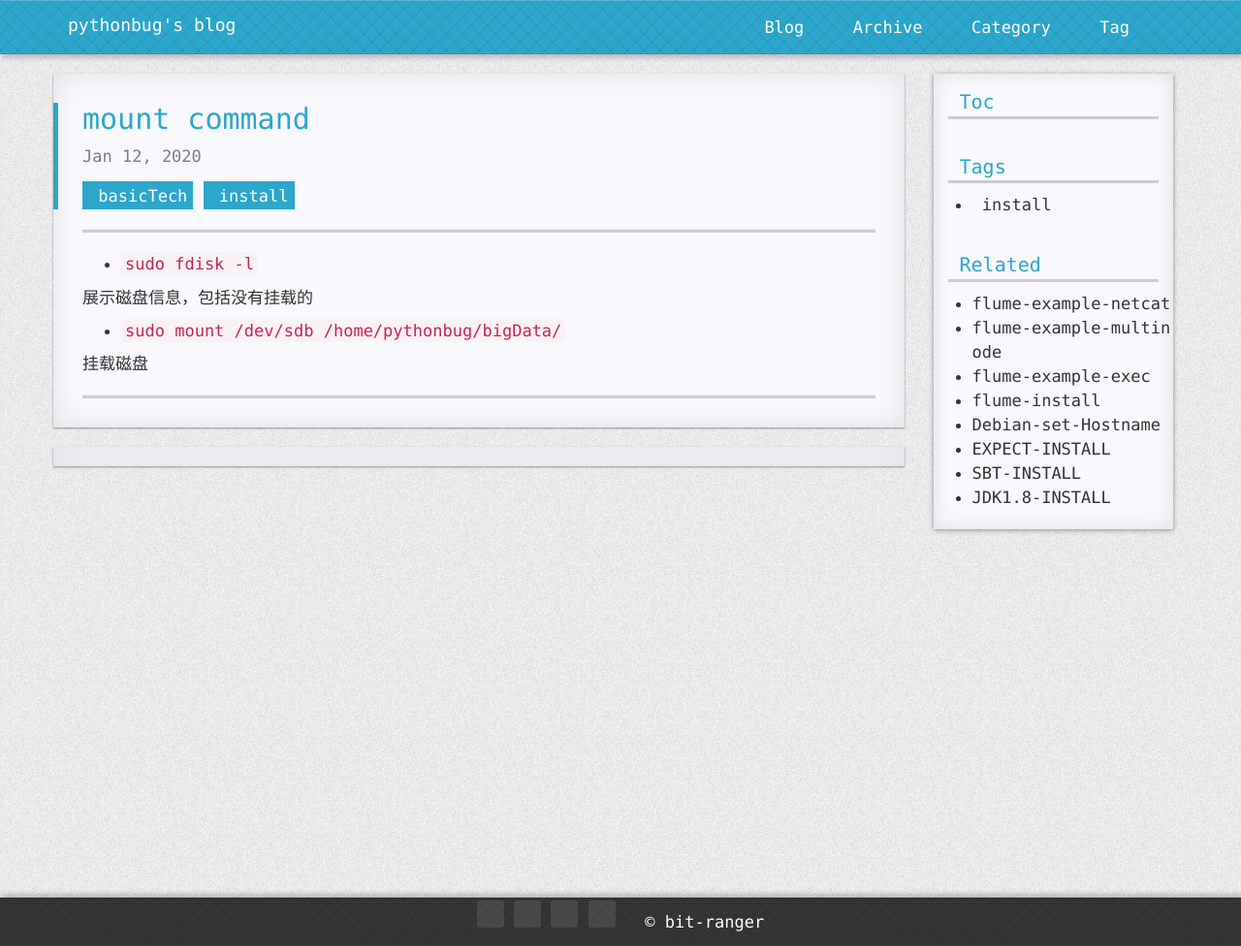
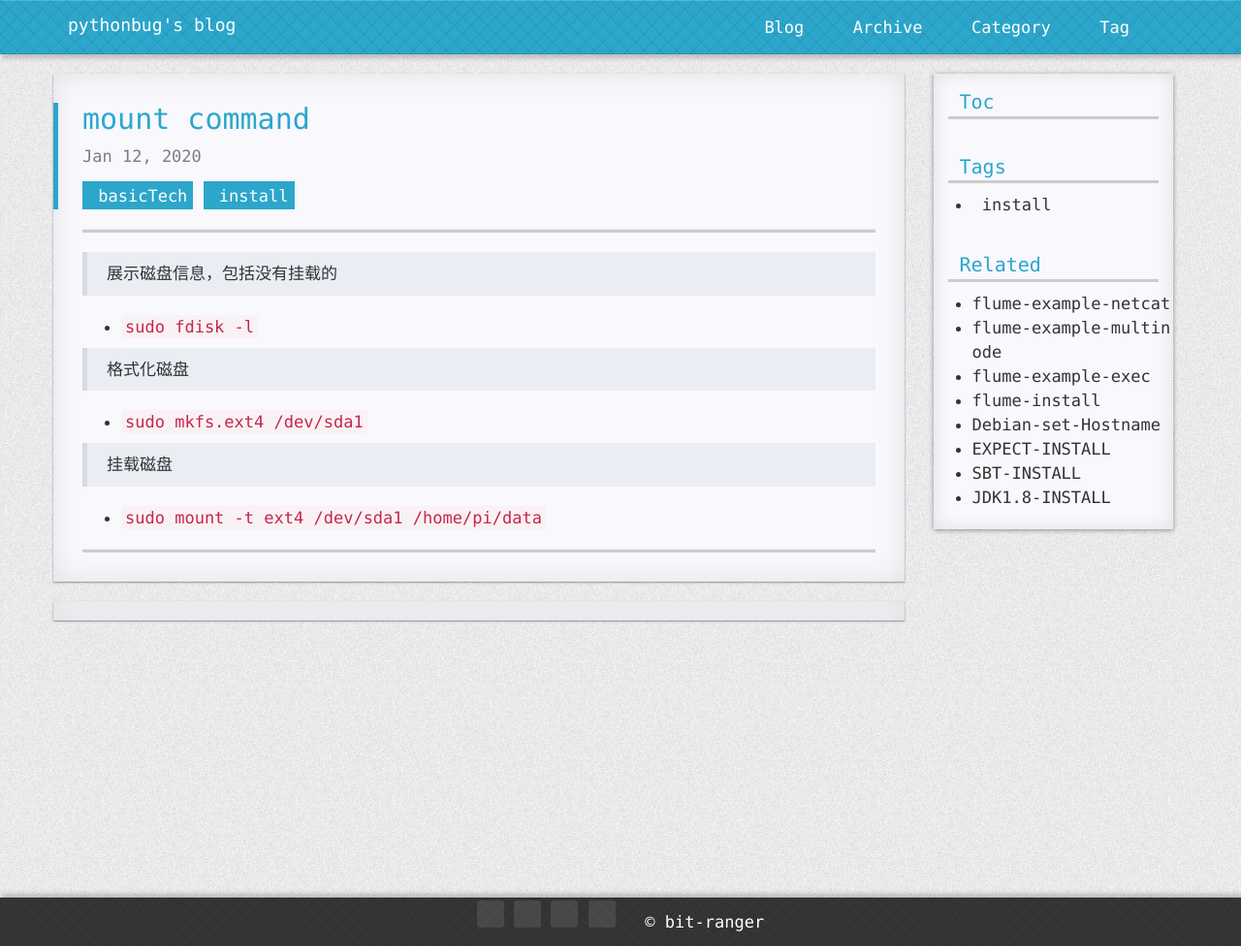
Before and after one commit to pythonbug/pythonbug.github.io, a Jekyll site: the page built from _posts/2020-01-12-mount-command.md, in a window 1280 px wide. Shown: the whole page at 97% size. Built offline with Jekyll 4.4.1, drawn with Linux system fonts in a browser that asks for light colours; nearby versions of some CDN libraries; comment, search, counter and statistics services are not loaded; a style sheet for code colours, icons or effects is not loaded.

Commit message:
磁盘挂载的扩展

```diff
--- a/_posts/2020-01-12-mount-command.md
+++ b/_posts/2020-01-12-mount-command.md
@@ -6,11 +6,18 @@ categories: basicTech
 published: true
 ---
 
+* TOC
+{:toc}
+
+
+>展示磁盘信息，包括没有挂载的
 
 - `sudo fdisk -l`
 
-展示磁盘信息，包括没有挂载的
+>格式化磁盘
 
-- `sudo mount /dev/sdb /home/pythonbug/bigData/`
+- `sudo mkfs.ext4 /dev/sda1`
 
-挂载磁盘
+>挂载磁盘
+
+- `sudo mount -t ext4 /dev/sda1 /home/pi/data`
```
Also changed, not shown: _posts/2020-02-04-kafka-install.md (added, +73 -0 lines), _posts/2020-02-04-zk-install.md (+1 -1 lines).
